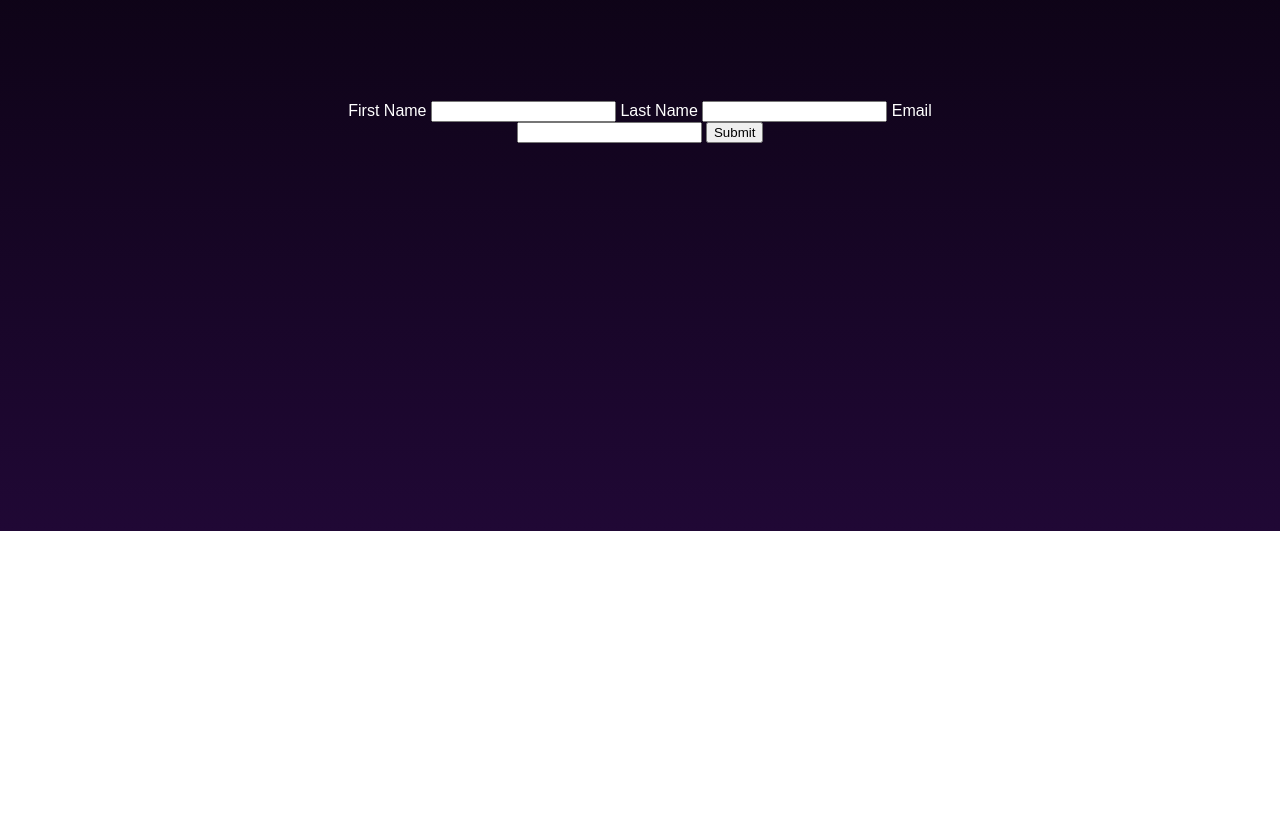
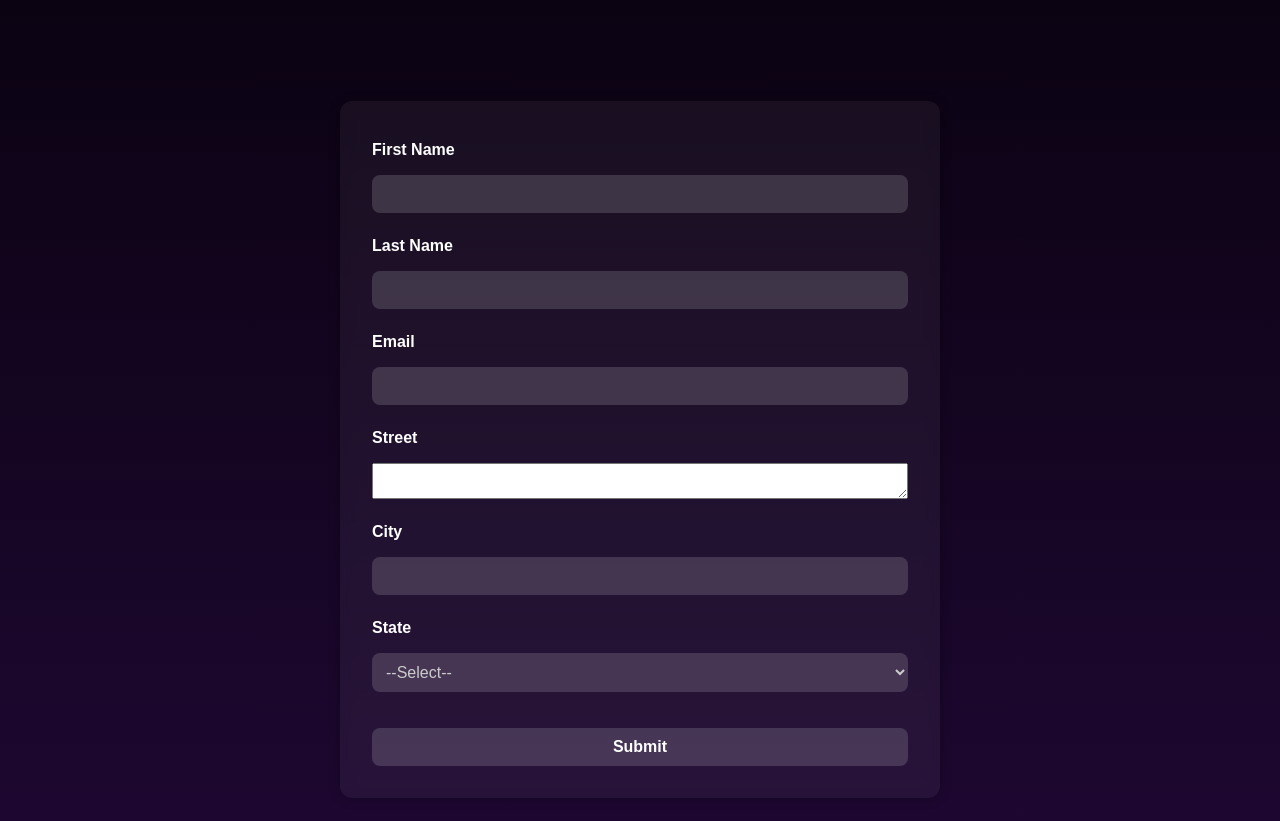
Before and after one commit to salesforce-adamz/webtoleadform, a plain HTML site: page index.html in a window 1280 px wide. Shown: the part 375-1196 px from the top of the page. Before the commit the page ends 906 px from the top, so only its background shows below. Drawn offline with Linux system fonts and the light colour scheme.

Commit message:
Update index.html
Newest version of web-to-lead

```diff
--- a/index.html
+++ b/index.html
@@ -20,32 +20,68 @@
         <h2>Fill out this form and one of our account executives <br />will reach out to you as soon as possible.</h2>
       </div>
 
-      <!-- POINTS TO THE ORG -->
-<form action="https://webto.salesforce.com/servlet/servlet.WebToLead?encoding=UTF-8&orgId=00Dg5000000LKMl" method="POST">
+      <!-- NEW ORG: 00Dg5000000LKMl -->
+      <form action="https://webto.salesforce.com/servlet/servlet.WebToLead?encoding=UTF-8&orgId=00Dg5000000LKMl" method="POST" class="lead-form">
+        <!-- Required Salesforce hidden fields -->
         <input type="hidden" name="oid" value="00Dg5000000LKMl">
         <input type="hidden" name="retURL" value="https://salesforce-adamz.github.io/webtoleadform/thank-you.html">
+
+        <!-- Helpful defaults -->
         <input type="hidden" name="lead_source" value="Web">
-  <input type="hidden" name="assign" value="1">
+        <input type="hidden" name="assign" value="1"> <!-- runs active Lead Assignment Rule -->
+        <input type="hidden" name="company" value="Individual"> <!-- Lead requires Company -->
+        <input type="hidden" name="country_code" value="US">     <!-- ensures state_code validates -->
 
-  <!-- Debug (TEMP: remove after testing) -->
+        <!-- Debug (leave for ONE test submit, then remove) -->
         <input type="hidden" name="debug" value="1">
         <input type="hidden" name="debugEmail" value="salesforce.adamz@gmail.com">
 
-  <!-- Required lead fields -->
+        <!-- Standard fields -->
         <label for="first_name">First Name</label>
-  <input id="first_name" name="first_name" type="text" required>
+        <input id="first_name" name="first_name" type="text" maxlength="40" required>
+
         <label for="last_name">Last Name</label>
-  <input id="last_name" name="last_name" type="text" required>
-
-  <!-- Company is required by Salesforce; default to 'Individual' for B2C -->
-  <input type="hidden" name="company" value="Individual">
+        <input id="last_name" name="last_name" type="text" maxlength="80" required>
 
         <label for="email">Email</label>
-  <input id="email" name="email" type="email" required>
+        <input id="email" name="email" type="email" maxlength="80" required>
 
-  <input type="submit" value="Submit">
+        <!-- Optional address fields -->
+        <label for="street">Street</label>
+        <textarea id="street" name="street" rows="2"></textarea>
+
+        <label for="city">City</label>
+        <input id="city" name="city" type="text" maxlength="40">
+
+        <label for="state_code">State</label>
+        <select id="state_code" name="state_code">
+          <option value="">--Select--</option>
+          <option value="AL">AL</option><option value="AK">AK</option><option value="AZ">AZ</option>
+          <option value="AR">AR</option><option value="CA">CA</option><option value="CO">CO</option>
+          <option value="CT">CT</option><option value="DE">DE</option><option value="DC">DC</option>
+          <option value="FL">FL</option><option value="GA">GA</option><option value="HI">HI</option>
+          <option value="ID">ID</option><option value="IL">IL</option><option value="IN">IN</option>
+          <option value="IA">IA</option><option value="KS">KS</option><option value="KY">KY</option>
+          <option value="LA">LA</option><option value="ME">ME</option><option value="MD">MD</option>
+          <option value="MA">MA</option><option value="MI">MI</option><option value="MN">MN</option>
+          <option value="MS">MS</option><option value="MO">MO</option><option value="MT">MT</option>
+          <option value="NE">NE</option><option value="NV">NV</option><option value="NH">NH</option>
+          <option value="NJ">NJ</option><option value="NM">NM</option><option value="NY">NY</option>
+          <option value="NC">NC</option><option value="ND">ND</option><option value="OH">OH</option>
+          <option value="OK">OK</option><option value="OR">OR</option><option value="PA">PA</option>
+          <option value="RI">RI</option><option value="SC">SC</option><option value="SD">SD</option>
+          <option value="TN">TN</option><option value="TX">TX</option><option value="UT">UT</option>
+          <option value="VT">VT</option><option value="VA">VA</option><option value="WA">WA</option>
+          <option value="WV">WV</option><option value="WI">WI</option><option value="WY">WY</option>
+        </select>
+
+        <!-- If Web-to-Lead reCAPTCHA is enabled in Setup, include the widget:
+        <div class="g-recaptcha" data-sitekey="YOUR_SITE_KEY_HERE"></div>
+        <script src="https://www.google.com/recaptcha/api.js" async defer></script>
+        -->
+
+        <input type="submit" value="Submit" class="submit-btn">
       </form>
-
     </div>
   </body>
 </html>
```
Lines whose indentation alone changed are shown as unchanged.
